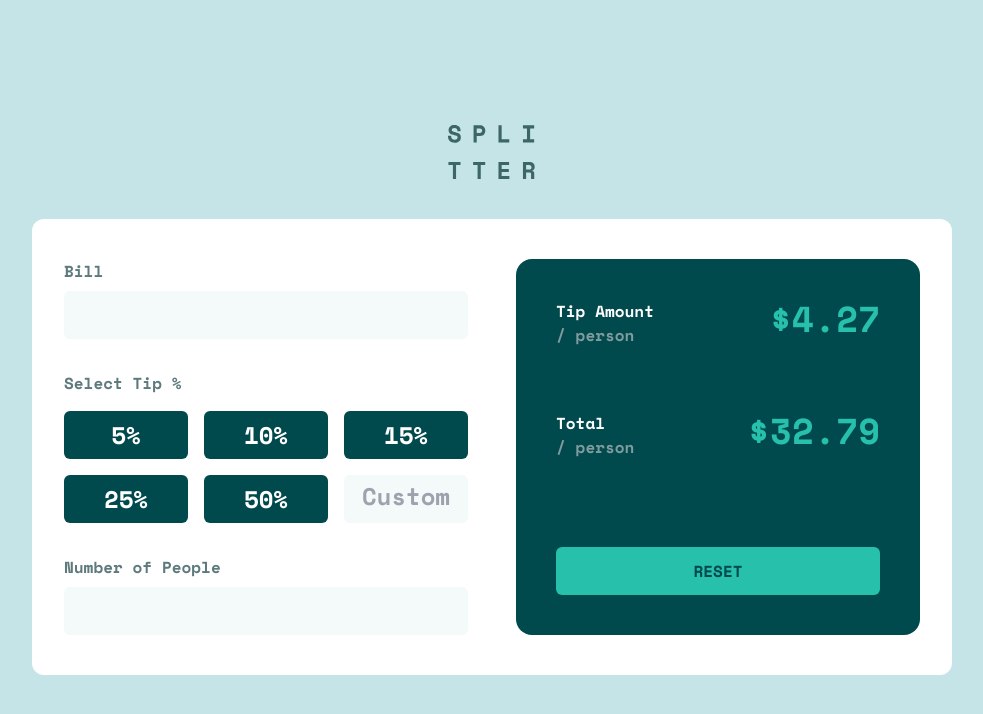
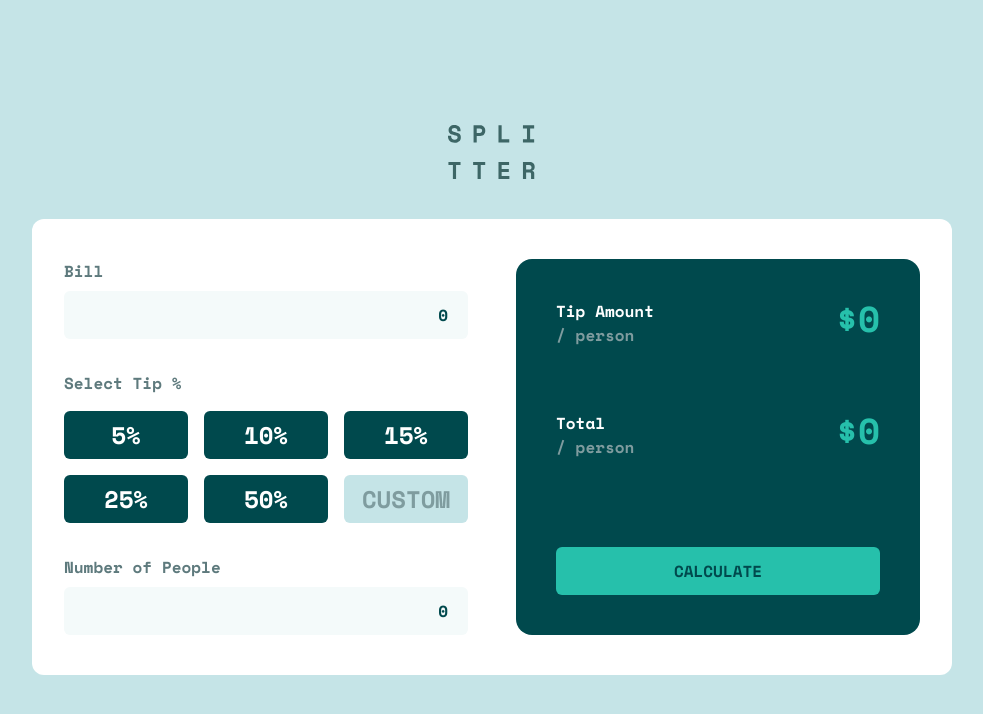
Before and after one commit to renanrdsouza/tip-calculator-app, a React (Vite) app: page / in a window 1280 px wide. Shown: the top 714 px of the page, without its empty margins (148-1131 px from the left). Built offline with nearby package versions, Linux system fonts and the light colour scheme.

Commit message:
Cria lógica para cálculo de gorjeta

```diff
--- a/src/components/TipCalculator.tsx
+++ b/src/components/TipCalculator.tsx
@@ -1,30 +1,200 @@
+import { useState, ChangeEvent, FormEvent } from "react";
+
 export default function TipCalculator() {
+  const [billValue, setBillValue] = useState<number>(0);
+  const [people, setPeople] = useState<number>(0);
+  const [percentage, setPercentage] = useState<number>(0);
+  const [amountPerPerson, setAmountPerPerson] = useState<number>(0);
+  const [totalPerPerson, setTotalPerPerson] = useState<number>(0);
+
+  const handleReset = () => {
+    setBillValue(0);
+    setPeople(0);
+    setAmountPerPerson(0);
+    setTotalPerPerson(0);
+    setPercentage(0);
+    uncheckRadioButtons();
+  };
+
+  const handleChecked = (e: ChangeEvent<HTMLInputElement>) => {
+    setPercentage(parseInt(e.currentTarget.value));
+  };
+
+  const calculate = (
+    bill: number,
+    tipPercentage: number,
+    numberOfPeople: number
+  ) => {
+    const tip = bill * (tipPercentage / 100);
+    const amountPerPerson = tip / numberOfPeople;
+    const totalPerPerson = (bill + tip) / numberOfPeople;
+    setAmountPerPerson(
+      !isNaN(amountPerPerson) && amountPerPerson !== Infinity
+        ? amountPerPerson
+        : 0
+    );
+    setTotalPerPerson(
+      !isNaN(totalPerPerson) && totalPerPerson !== Infinity
+        ? totalPerPerson
+        : 0
+    );
+  };
+
+  const uncheckRadioButtons = () => {
+    //Type HTMLInputElement was used in this code to avoid errors on element.checked
+    document
+      .querySelectorAll<HTMLInputElement>("input[name=percentage]")
+      .forEach((element) => (element.checked = false));
+  };
+
   return (
-    <div className='flex flex-col items-center'>
-      <div className='bg-logo bg-no-repeat w-logo h-logo'></div>
+    <div className="flex flex-col items-center">
+      <div className="bg-logo bg-no-repeat w-logo h-logo"></div>
       <div className="bg-white w-mobile mt-10 rounded-xl py-10 px-8 md:w-desktop md:grid md:grid-cols-2 md:gap-x-12">
         <div>
-          <form className='flex flex-col'>
-            <label htmlFor="bill" className='text-dark-grayish-cyan'>Bill</label>
-            <input type="number" id="bill" name="bill" className="text-right text-very-dark-cyan bg-very-lightgrayish-cyan h-12 rounded-md outline-strong-cyan px-5 mt-2" />
+          <form className="flex flex-col">
+            <label htmlFor="bill" className="text-dark-grayish-cyan">
+              Bill
+            </label>
+            <input
+              type="number"
+              id="bill"
+              name="bill"
+              min="1"
+              value={billValue}
+              className="text-right text-very-dark-cyan bg-very-lightgrayish-cyan h-12 rounded-md outline-strong-cyan px-5 mt-2"
+              onChange={(e) => setBillValue(parseInt(e.target.value))}
+            />
           </form>
-          <div className='grid grid-cols-2 md:grid-cols-3 gap-4 mt-8'>
-            <h2 className='col-start-1 col-end-3 md:col-start-1 md:col-end-4 md:text-left text-dark-grayish-cyan'>Select Tip %</h2>
-            <button className='bg-very-dark-cyan text-white rounded-md h-12 hover:bg-strong-cyan hover:opacity-60 text-2xl'>5%</button>
-            <button className='bg-very-dark-cyan text-white rounded-md h-12 hover:bg-strong-cyan hover:opacity-60 text-2xl'>10%</button>
-            <button className='bg-very-dark-cyan text-white rounded-md h-12 hover:bg-strong-cyan hover:opacity-60 text-2xl'>15%</button>
-            <button className='bg-very-dark-cyan text-white rounded-md h-12 hover:bg-strong-cyan hover:opacity-60 text-2xl'>25%</button>
-            <button className='bg-very-dark-cyan text-white rounded-md h-12 hover:bg-strong-cyan hover:opacity-60 text-2xl'>50%</button>
-            <input type="text" placeholder="Custom" className='bg-very-lightgrayish-cyan text-dark-grayish-cyan rounded-md h-12 p-2 text-right focus:outline-strong-cyan placeholder:text-center placeholder:text-2xl'/>
-          </div>
-          <div className='mt-8'>
+          <form>
+            <div className="grid grid-cols-2 md:grid-cols-3 gap-4 mt-8">
+              <h2 className="col-start-1 col-end-3 md:col-start-1 md:col-end-4 md:text-left text-dark-grayish-cyan">
+                Select Tip %
+              </h2>
+              <label className="cursor-pointer">
+                <input
+                  type="radio"
+                  className="peer sr-only"
+                  name="percentage"
+                  value="5"
+                  onChange={(e) => handleChecked(e)}
+                />
+                <div className="w-full rounded-md bg-very-dark-cyan p-2 text-white transition-all peer-checked:bg-strong-cyan">
+                  <div className="flex flex-col gap-1">
+                    <div className="flex items-center justify-center">
+                      <p className="text-2xl font-semibold uppercase text-white text-center">
+                        5%
+                      </p>
+                    </div>
+                  </div>
+                </div>
+              </label>
+              <label className="cursor-pointer">
+                <input
+                  type="radio"
+                  className="peer sr-only"
+                  name="percentage"
+                  value="10"
+                  onChange={(e) => handleChecked(e)}
+                />
+                <div className="w-full rounded-md bg-very-dark-cyan p-2 text-white transition-all peer-checked:bg-strong-cyan">
+                  <div className="flex flex-col gap-1">
+                    <div className="flex items-center justify-center">
+                      <p className="text-2xl font-semibold uppercase text-white text-center">
+                        10%
+                      </p>
+                    </div>
+                  </div>
+                </div>
+              </label>
+              <label className="cursor-pointer">
+                <input
+                  type="radio"
+                  className="peer sr-only"
+                  name="percentage"
+                  value="15"
+                  onChange={(e) => handleChecked(e)}
+                />
+                <div className="w-full rounded-md bg-very-dark-cyan p-2 text-white transition-all peer-checked:bg-strong-cyan">
+                  <div className="flex flex-col gap-1">
+                    <div className="flex items-center justify-center">
+                      <p className="text-2xl font-semibold uppercase text-white text-center">
+                        15%
+                      </p>
+                    </div>
+                  </div>
+                </div>
+              </label>
+              <label className="cursor-pointer">
+                <input
+                  type="radio"
+                  className="peer sr-only"
+                  name="percentage"
+                  value="25"
+                  onChange={(e) => handleChecked(e)}
+                />
+                <div className="w-full rounded-md bg-very-dark-cyan p-2 text-white transition-all peer-checked:bg-strong-cyan">
+                  <div className="flex flex-col gap-1">
+                    <div className="flex items-center justify-center">
+                      <p className="text-2xl font-semibold uppercase text-white text-center">
+                        25%
+                      </p>
+                    </div>
+                  </div>
+                </div>
+              </label>
+              <label className="cursor-pointer">
+                <input
+                  type="radio"
+                  className="peer sr-only"
+                  name="percentage"
+                  value="50"
+                  onChange={(e) => handleChecked(e)}
+                />
+                <div className="w-full rounded-md bg-very-dark-cyan p-2 text-white transition-all peer-checked:bg-strong-cyan">
+                  <div className="flex flex-col gap-1">
+                    <div className="flex items-center justify-center">
+                      <p className="text-2xl font-semibold uppercase text-white text-center">
+                        50%
+                      </p>
+                    </div>
+                  </div>
+                </div>
+              </label>
+              <label className="cursor-pointer">
+                <input
+                  id="custom-percentage"
+                  type="number"
+                  placeholder="CUSTOM"
+                  className="text-right text-2xl w-full h-12 rounded-md bg-light-grayish-cyan p-3 text-very-dark-cyan transition-all placeholder:text-center placeholder:text-grayish-cyan focus:outline-strong-cyan"
+                  onChange={(e) => handleChecked(e)}
+                  //uncheck other percentage values when custom percentage input is on focus
+                  onFocus={() => uncheckRadioButtons()}
+                  //clear the custom percentage input if user chooses another percentage value
+                  onBlur={(e) => (e.target.value = "")}
+                />
+              </label>
+            </div>
+          </form>
+          <div className="mt-8">
             <form>
-              <label htmlFor="people" className='text-dark-grayish-cyan'>Number of People</label><span className="text-red-400 ms-6 invisible">Can't be zero</span>
-              <input type="number" name="people" id="people" className="text-right text-very-dark-cyan bg-very-lightgrayish-cyan h-12 rounded-md outline-strong-cyan px-5 mt-2 w-full"/>
+              <label htmlFor="people" className="text-dark-grayish-cyan">
+                Number of People
+              </label>
+              <span className="text-red-400 ms-6 invisible">Can't be zero</span>
+              <input
+                type="number"
+                name="people"
+                id="people"
+                min="1"
+                value={people}
+                className="text-right text-very-dark-cyan bg-very-lightgrayish-cyan h-12 rounded-md outline-strong-cyan px-5 mt-2 w-full"
+                onChange={(e) => setPeople(parseInt(e.target.value))}
+              />
             </form>
           </div>
         </div>
-        <div className="bg-very-dark-cyan flex flex-col justify-between p-6 rounded-2xl gap-7 md:h-full md:p-10">
+        <div className="bg-very-dark-cyan flex flex-col mt-8 justify-between p-6 rounded-2xl gap-5 md:mt-0 md:h-full md:p-10 ">
           <div>
             <div className="flex justify-between mb-16">
               <div>
@@ -32,7 +202,7 @@ export default function TipCalculator() {
                 <p className="text-grayish-cyan">/ person</p>
               </div>
               <div className="text-strong-cyan rounded-md text-4xl">
-                $4.27
+                <p>${amountPerPerson}</p>
               </div>
             </div>
             <div className="flex justify-between">
@@ -41,15 +211,28 @@ export default function TipCalculator() {
                 <p className="text-grayish-cyan">/ person</p>
               </div>
               <div className="text-strong-cyan rounded-md text-4xl">
-                $32.79
+                <p>${totalPerPerson}</p>
               </div>
             </div>
           </div>
           <div>
-            <button className="w-full bg-strong-cyan text-very-dark-cyan rounded-md py-3 hover:bg-strong-cyan-hover">RESET</button>
+            <button
+              className="w-full bg-strong-cyan text-very-dark-cyan rounded-md py-3 hover:bg-strong-cyan-hover"
+              onClick={() => calculate(billValue, percentage, people)}
+            >
+              CALCULATE
+            </button>
           </div>
+          {/* <div>
+            <button
+              className="w-full bg-strong-cyan text-very-dark-cyan rounded-md py-3 hover:bg-strong-cyan-hover"
+              onClick={handleReset}
+            >
+              RESET
+            </button>
+          </div> */}
         </div>
       </div>
     </div>
-  )
+  );
 }
--- a/src/index.css
+++ b/src/index.css
@@ -2,3 +2,11 @@
 @tailwind base;
 @tailwind components;
 @tailwind utilities;
+
+@layer base {
+  input[type="number"]::-webkit-inner-spin-button,
+  input[type="number"]::-webkit-outer-spin-button {
+    -webkit-appearance: none;
+    margin: 0;
+  }
+}
```
